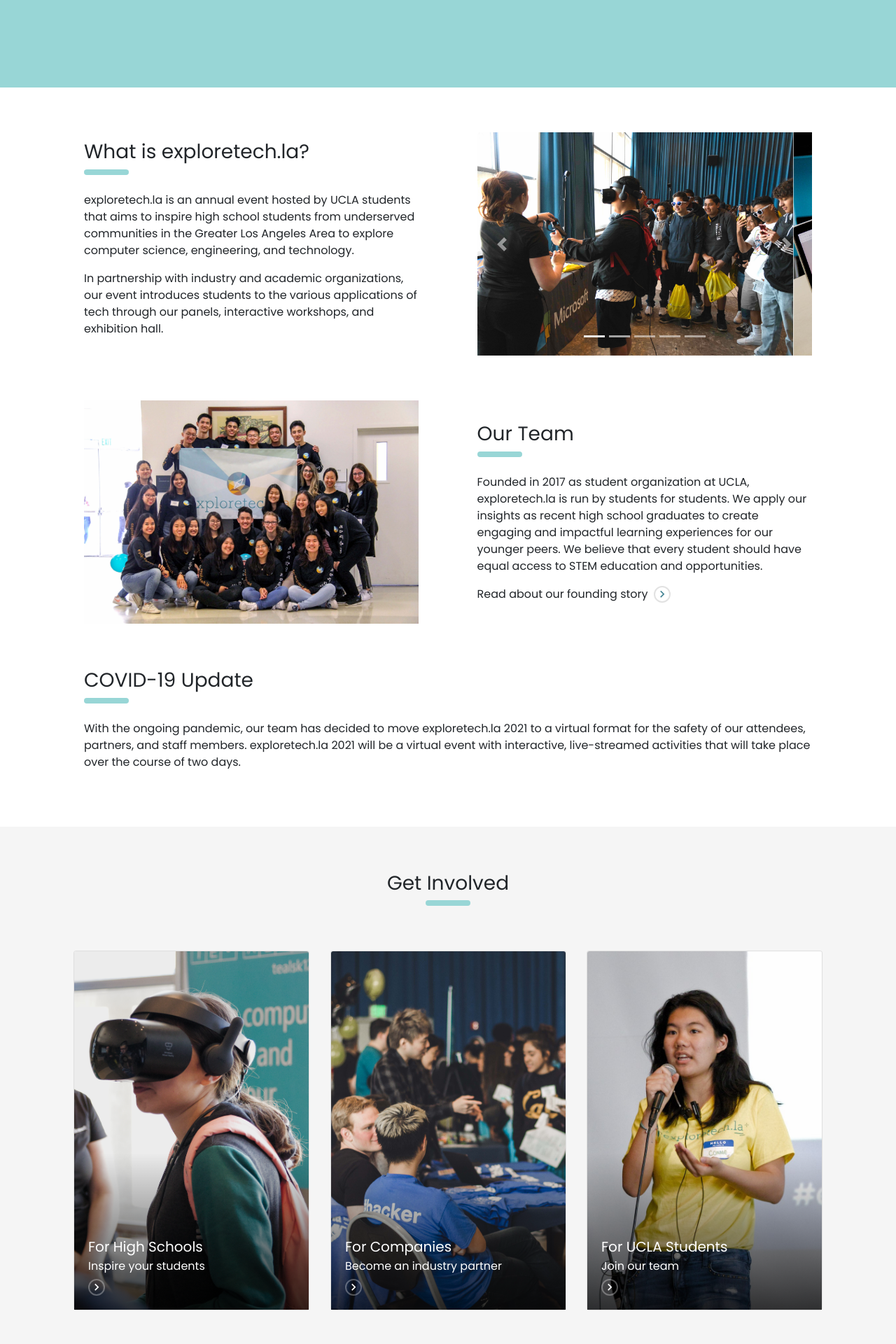
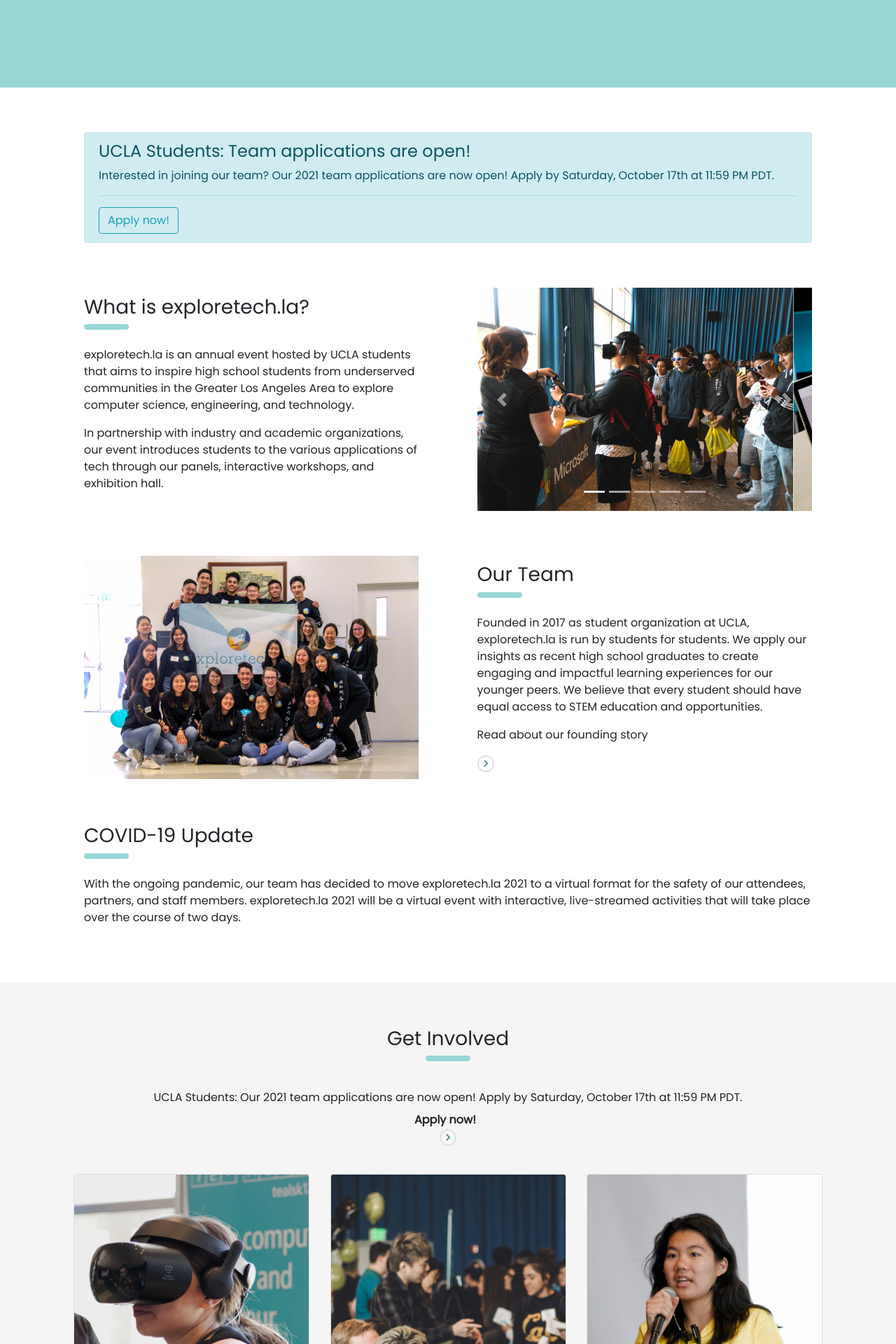
Before and after one commit to exploretech-la/website, a React (Create React App) app: page / in a window 1280 px wide. Shown: the part 520-2440 px from the top of the page at 70% size. Built offline with nearby package versions, Linux system fonts and the light colour scheme.

Commit message:
Added link to team application and minor refactoring

```diff
--- a/src/components/About.jsx
+++ b/src/components/About.jsx
@@ -11,7 +11,7 @@ import CaourselImages from 'constants/carousel';
 
 import TeamPhoto from 'static/images/team-photo-2020.jpg';
 
-const foundingStoryLink = 'https://medium.com/techatucla/exploretechla-founding-story-3bb8a947f931';
+const FoundingStoryLink = 'https://medium.com/techatucla/exploretechla-founding-story-3bb8a947f931';
 
 export default class About extends Component {
 
@@ -58,8 +58,10 @@ export default class About extends Component {
                             We believe that every student should have equal access to STEM education and opportunities.
                         </p>
                         <div className="founding-story">
-                            <p><ReactGA.OutboundLink to={foundingStoryLink} target="_blank" eventLabel="founding_story">Read about our founding story</ReactGA.OutboundLink></p>
-                            <MdKeyboardArrowRight className="MdKeyboardArrowRight" />
+                            <ReactGA.OutboundLink to={FoundingStoryLink} target="_blank" eventLabel="founding_story">
+                                <p>Read about our founding story</p>
+                                <MdKeyboardArrowRight className="MdKeyboardArrowRight" />
+                            </ReactGA.OutboundLink>
                         </div>
                     </div>
                 </div>
--- a/src/components/About.scss
+++ b/src/components/About.scss
@@ -25,11 +25,12 @@
         }
 
         .founding-story {
+            a {
                 display: flex;
                 flex-direction: row;
+                align-items: center;
                 text-decoration: none;
-            align-items: center;
-            cursor: pointer;
+                color: $color-muted-blue;
 
                 &:hover {
                     .MdKeyboardArrowRight {
@@ -39,14 +40,10 @@
                     }
                 }
 
-            a {
-                text-decoration: none;
-                color: $color-muted-blue;
-            }
-
                 p {
                     margin-bottom: 0;
-                margin-right: 8px;
+                    margin-right: 0.5rem;
+                }
             }
         }
 
--- /dev/null
+++ b/src/components/Alerts.jsx
@@ -0,0 +1,41 @@
+import React, { Component } from 'react';
+import ReactGA from 'react-ga';
+
+import Alert from 'react-bootstrap/Alert';
+import Button from 'react-bootstrap/Button';
+
+const TeamApplicationLink = 'https://forms.gle/hK69nfPBghkbXwVY6';
+
+export default class Alerts extends Component {
+    render() {
+        return (
+            <section className="Section Alerts">
+                <div className="alerts-container">
+                    {this._getTeamApplicationAlert()}
+                </div>
+            </section>
+        );
+    }
+
+    _getTeamApplicationAlert() {
+        return (
+            <Alert className="team-application-alert" variant='info'>
+                <Alert.Heading>UCLA Students: Team applications are open!</Alert.Heading>
+                <p>
+                    Interested in joining our team? Our 2021 team applications are now open!
+                    Apply by Saturday, October 17th at 11:59 PM PDT.
+                </p>
+                <hr />
+                <Button variant='outline-info' href={TeamApplicationLink} target='_blank' onClick={this._trackTeamApplicationClick}>
+                    Apply now!
+                </Button>
+            </Alert>
+        );
+    }
+
+    _trackTeamApplicationClick() {
+        ReactGA.outboundLink({
+            label: 'Team Application'
+        }, () => {});
+    }
+}
--- /dev/null
+++ b/src/components/Alerts.scss
@@ -0,0 +1,49 @@
+.Alerts {
+    // padding-top: 2.5rem !important;
+    padding-bottom: 0 !important;
+
+    .alert {
+        margin-bottom: 0;
+    }
+
+    .alerts-container {
+        max-width: $section-width;
+        margin: auto;
+
+        // .team-application-alert {
+        //     a {
+        //         display: flex;
+        //         flex-direction: row;
+        //         align-items: center;
+        //         text-decoration: none;
+        //         color: $color-muted-blue;
+
+        //         &:hover {
+        //             .MdKeyboardArrowRight {
+        //                 fill: white;
+        //                 background-color: $color-muted-blue;
+        //                 border: 2px solid $color-muted-blue;
+        //             }
+        //         }
+
+        //         p {
+        //             margin-bottom: 0;
+        //             margin-right: 8px;
+        //         }
+        //     }
+        // }
+    }
+
+    .MdKeyboardArrowRight {
+        fill: $color-muted-blue;
+        border: 2px solid #E2E2E2;
+        border-radius: 50%;
+        width: 1.5rem;
+        min-width: 1.5rem;
+        height: 1.5rem;
+        transition: all 0.3s ease-in-out;
+        -webkit-transition: all 0.3s ease-in-out; /** Chrome & Safari **/
+        -moz-transition: all 0.3s ease-in-out; /** Firefox **/
+        -o-transition: all 0.3s ease-in-out; /** Opera **/
+    }
+}
--- a/src/components/GetInvolved.jsx
+++ b/src/components/GetInvolved.jsx
@@ -12,8 +12,9 @@ import SpeakerConnie from 'static/images/speaker-connie.jpg';
 import TaboolaBooth from 'static/images/taboola-booth.jpg';
 import TEALS_VR from 'static/images/teals-vr.jpg';
 
-const highSchoolInterestForm = 'https://forms.gle/DAmRPcJiyJmppKnJ7';
-const mailingListSignUp = 'http://eepurl.com/gEFmPX';
+const HighSchoolInterestForm = 'https://forms.gle/DAmRPcJiyJmppKnJ7';
+const MailingListSignUp = 'http://eepurl.com/gEFmPX';
+const TeamApplicationLink = 'https://forms.gle/hK69nfPBghkbXwVY6';
 
 export default class GetInvolved extends Component {
 	render() {
@@ -24,10 +25,19 @@ export default class GetInvolved extends Component {
 						<h3>Get Involved</h3>
 						<div className="pill-divider" />
 					</div>
+					<div className="team-application">
+						<p>UCLA Students: Our 2021 team applications are now open! Apply by Saturday, October 17th at 11:59 PM PDT.</p>
+						<div className="team-application-cta">
+							<ReactGA.OutboundLink to={TeamApplicationLink} target="_blank" eventLabel="Team Application">
+								<p><b>Apply now!</b></p>
+								<MdKeyboardArrowRight className="MdKeyboardArrowRight" />
+							</ReactGA.OutboundLink>
+						</div>
+					</div>
 					<CardDeck>
 						<Card className="high-schools">
 							<Card.Img variant="top" src={TEALS_VR} />
-							<ReactGA.OutboundLink to={highSchoolInterestForm} target="_blank" eventLabel="high_school_interest_form">
+							<ReactGA.OutboundLink to={HighSchoolInterestForm} target="_blank" eventLabel="high_school_interest_form">
 								<Card.ImgOverlay>
 									<div className="card-content">
 										<Card.Title>For High Schools</Card.Title>
@@ -60,7 +70,7 @@ export default class GetInvolved extends Component {
 						</Card>
 						<Card className="ucla-students">
 							<Card.Img variant="top" src={SpeakerConnie} />
-							<ReactGA.OutboundLink to={mailingListSignUp} target="_blank" eventLabel="ucla_student_mailing_list">
+							<ReactGA.OutboundLink to={MailingListSignUp} target="_blank" eventLabel="ucla_student_mailing_list">
 								<Card.ImgOverlay>
 									<div className="card-content">
 										<Card.Title>For UCLA Students</Card.Title>
--- a/src/components/GetInvolved.scss
+++ b/src/components/GetInvolved.scss
@@ -4,6 +4,55 @@
     .cards-container {
         margin: 0 auto;
         max-width: $section-width;
+
+        .team-application {
+            display: flex;
+            flex-direction: column;
+            justify-content: center;
+            align-items: center;
+            text-align: center;
+            margin-bottom: 2rem;
+
+            p {
+                margin-bottom: 0.5rem;
+            }
+
+            .team-application-cta {
+                a {
+                    display: flex;
+                    flex-direction: row;
+                    align-items: center;
+                    text-decoration: none;
+                    color: $color-muted-blue;
+                }
+
+                &:hover {
+                    .MdKeyboardArrowRight {
+                        fill: white;
+                        background-color: $color-muted-blue;
+                        border: 2px solid $color-muted-blue;
+                    }
+                }
+
+                p {
+                    margin-bottom: 0;
+                    margin-right: 0.5rem;
+                }
+
+                .MdKeyboardArrowRight {
+                    fill: $color-muted-blue;
+                    border: 2px solid #E2E2E2;
+                    border-radius: 50%;
+                    width: 1.5rem;
+                    min-width: 1.5rem;
+                    height: 1.5rem;
+                    transition: all 0.3s ease-in-out;
+                    -webkit-transition: all 0.3s ease-in-out; /** Chrome & Safari **/
+                    -moz-transition: all 0.3s ease-in-out; /** Firefox **/
+                    -o-transition: all 0.3s ease-in-out; /** Opera **/
+                }
+            }
+        }
 
         .cards-header {
             display: flex;
@@ -27,7 +76,7 @@
 
             @include media-breakpoint-down(xs) {
                 &:not(:last-child) {
-                    margin-right: 8px;
+                    margin-right: 0.5rem;
                 }
             }
 
@@ -111,8 +160,6 @@
                     background: linear-gradient(to bottom,  rgba(137,255,241,0) 0%,rgba(0,0,0,0.75) 100%); /* W3C */
                 }
             }
-        }
-    }
 
             .MdKeyboardArrowRight {
                 fill: $color-white;
@@ -126,6 +173,8 @@
                 -webkit-transition: all 0.3s ease-in-out; /** Chrome & Safari **/
                 -moz-transition: all 0.3s ease-in-out; /** Firefox **/
                 -o-transition: all 0.3s ease-in-out; /** Opera **/
+            }
+        }
     }
 }
 
@@ -195,6 +244,10 @@
                 overflow-x: visible;
             }
 
+            .team-application {
+                margin-bottom: 1rem;
+            }
+
             .card {
                 display: flex;
                 width: 100%;
--- a/src/components/Hero.jsx
+++ b/src/components/Hero.jsx
@@ -32,7 +32,7 @@ export default class Hero extends Component {
     _trackGetInvolvedClick() {
         GA.trackEvent({
             category: 'Hero',
-            action: 'Clicked CTA',
+            action: 'Click',
             label: 'Get Involved'
         });
     }
@@ -40,7 +40,7 @@ export default class Hero extends Component {
     _trackLearnMoreClick() {
         GA.trackEvent({
             category: 'Hero',
-            action: 'Clicked CTA',
+            action: 'Click',
             label: 'Learn More'
         });
     }
--- a/src/components/Hero.scss
+++ b/src/components/Hero.scss
@@ -31,12 +31,12 @@
         }
 
         .hero-cta {
+            margin-top: 1rem;
             display: flex;
             flex-direction: row;
-            margin-top: 1rem;
 
             .btn:not(:last-child) {
-                margin-right: 16px;
+                margin-right: 1rem;
             }
         }
     }
--- a/src/components/Home.jsx
+++ b/src/components/Home.jsx
@@ -1,6 +1,7 @@
 import React, { Component } from 'react';
 
 import Header from './Header';
+import Alerts from './Alerts';
 import Hero from './Hero';
 import About from './About';
 import GetInvolved from './GetInvolved';
@@ -23,6 +24,7 @@ export default class Home extends Component {
             <div className="Home">
                 <Header />
                 <Hero />
+                <Alerts />
                 <About />
                 <GetInvolved />
                 <Speakers />
--- a/src/components/Home.scss
+++ b/src/components/Home.scss
@@ -78,6 +78,7 @@
 
 // Home Component Styles
 @import 'components/Header.scss';
+@import 'components/Alerts.scss';
 @import 'components/Hero.scss';
 @import 'components/About.scss';
 @import 'components/GetInvolved.scss';
```
Also changed, not shown: src/components/Sponsors.jsx (+4 -4 lines), src/components/Sponsors.scss (+11 -14 lines). Lines whose indentation alone changed are shown as unchanged.
